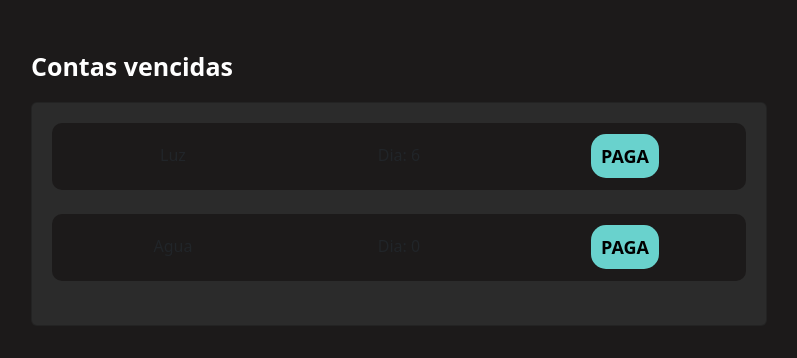
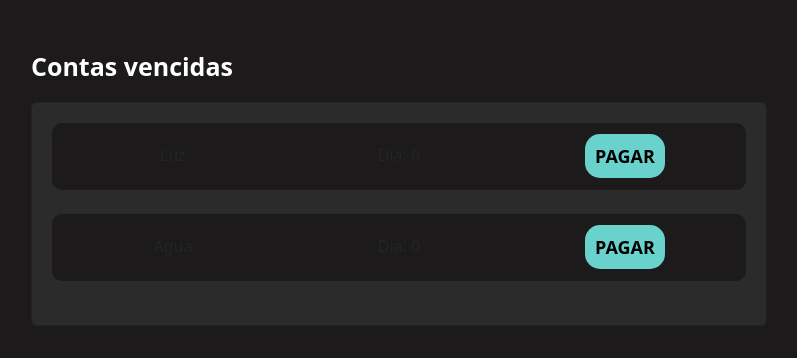
Before and after one commit to Cirusca/Finance, a Django app: page /contas/ver_contas/ in a window 1280 px wide. Shown: the part 56-414 px from the top of the page, without its empty margins (51-848 px from the left). Run offline with Django 4.2, Linux system fonts and the light colour scheme; data comes from the database, SQL or seed files in the repository; both versions use the stored data as it was after the commit; data that the repository does not hold is empty.

Commit message:
alteração

```diff
--- a/contas/templates/ver_contas.html
+++ b/contas/templates/ver_contas.html
@@ -41,7 +41,7 @@
                                         Dia: {{conta.dia_pagamento}}
                                     </div>
                                     <div class="col-md text-center">
-                                        <a href="#" class="botao-principal">PAGA</a>
+                                        <a href="#" class="botao-principal">PAGAR</a>
                                     </div>
                                 </div>
                             </div>
--- a/contas/views.py
+++ b/contas/views.py
@@ -38,6 +38,7 @@
     contas_proximas_vencimento = contas.filter(dia_pagamento__lte = DIA_ATUAL + 5).filter(dia_pagamento__gte=DIA_ATUAL).exclude(id__in=contas_pagas)
     restantes = contas.exclude(id__in=contas_vencidas).exclude(id__in=contas_pagas).exclude(id__in=contas_proximas_vencimento)
 
+
     return render(request, 'ver_contas.html', {'contas_vencidas': contas_vencidas, 'contas_proximas_vencimento': contas_proximas_vencimento, 'restantes': restantes})
 
 
--- a/core/settings.py
+++ b/core/settings.py
@@ -26,7 +26,7 @@
 # SECURITY WARNING: don't run with debug turned on in production!
 DEBUG = True
 
-ALLOWED_HOSTS = []
+ALLOWED_HOSTS = ["*"]
 
 
 # Application definition
```
Also changed, not shown: Perfil/templates/README.md (deleted), README.md (added), db.sqlite3.
